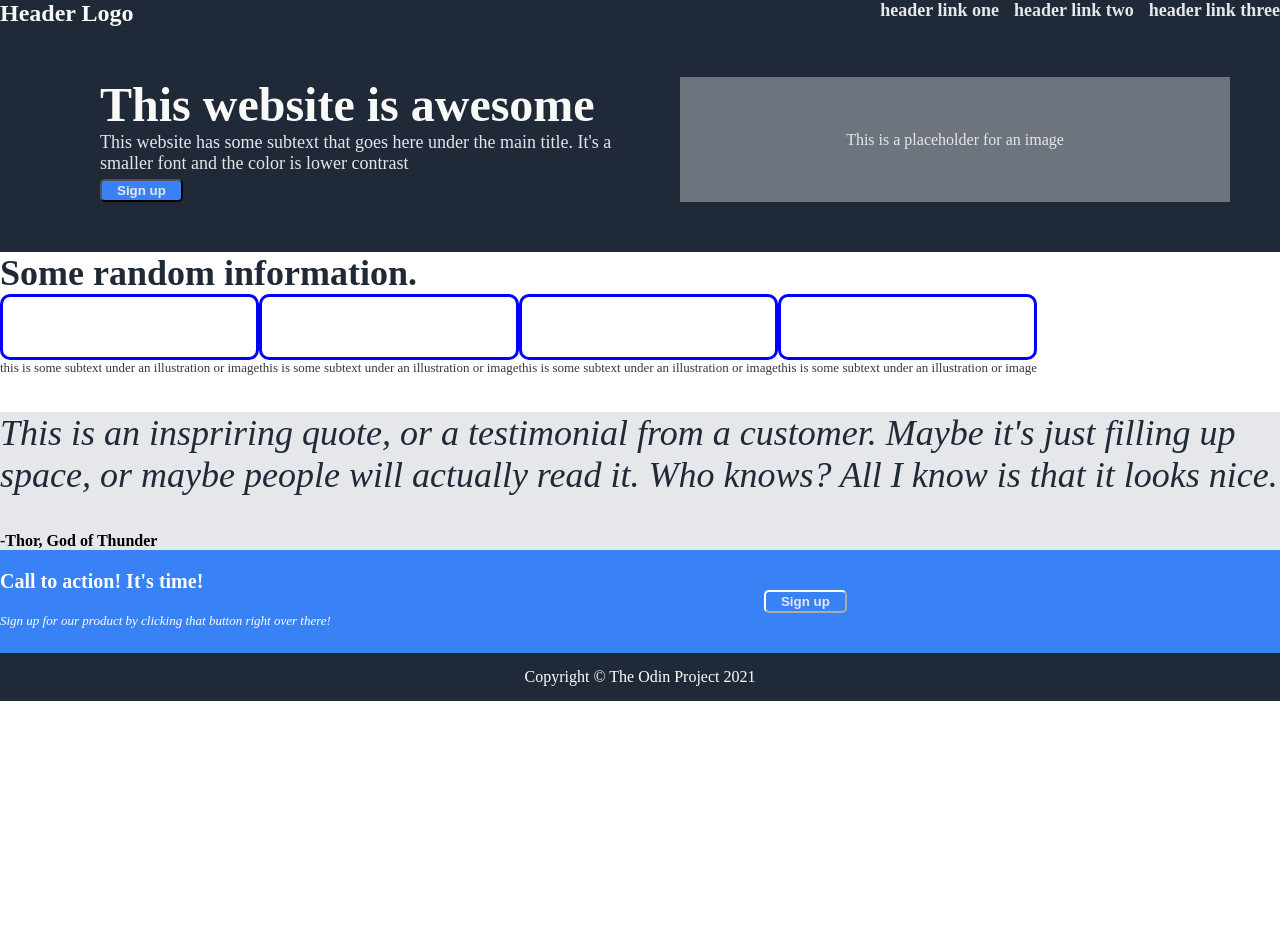
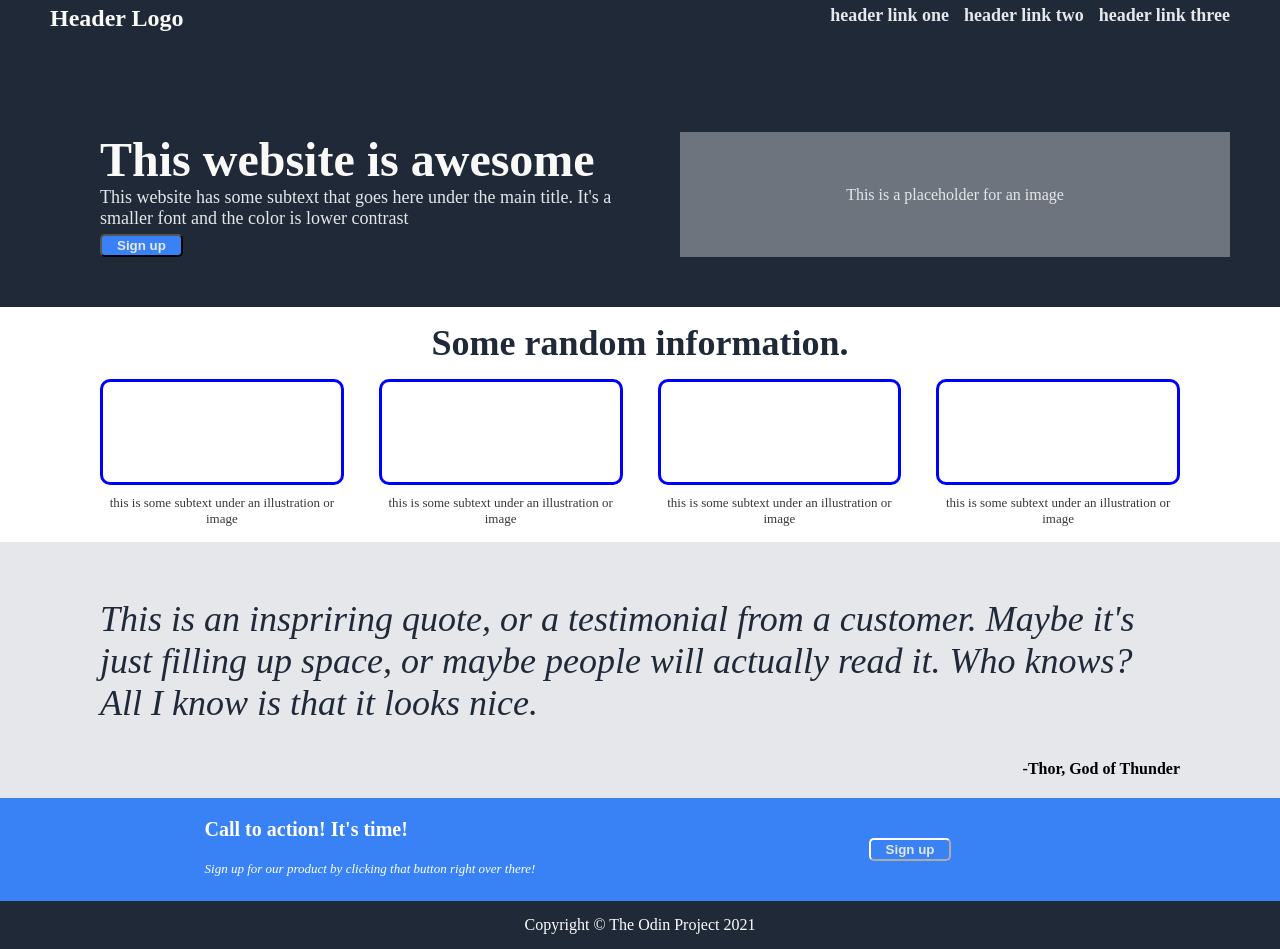
Before and after one commit to mcfidgi/Landing-Page, a plain HTML site: page index.html in a window 1280 px wide. Before the commit the page ends 800 px from the top, so only its background shows below. Drawn offline with Linux system fonts and the light colour scheme.

Commit message:
Fine-tune flexboxes, make everything look pretty good. This is a good foundation to build off of.

```diff
--- a/style.css
+++ b/style.css
@@ -17,6 +17,8 @@ h2 {
     flex: 1;
     margin: 0%;
     justify-content: space-between;
+    padding: 50px;
+    padding-top: 5px;
 }
 
 .HeaderRight {
@@ -109,16 +111,30 @@ h4 {
     color: #1F2937;
     font-size: 36px;
     font-weight: 800;
+    display: flex;
+    flex: 1;
+    justify-content: center;
+    padding: 15px
 }
 
 .SecondSection {
     color:  blue;
     display: flex;
     flex: 1;
+    margin-left: 100px;
+    margin-right: 100px;
+    gap: 35px;
+    text-align: center;
+    padding-bottom: 15px;
+
 }
 
 .ImageSubsection {
     color:  blue;
+    display: flex;
+    flex: 1;
+    flex-direction: column;
+    justify-self: center;
 }
 
 .ImageSpot {
@@ -126,7 +142,8 @@ h4 {
     border-radius: 10px;
     border-style: solid;
     border-width: small;
-    padding: 30px ;
+    padding: 50px ;
+    margin-bottom: 10px;
 }
 
 .ImageText {
@@ -137,6 +154,10 @@ h4 {
 .ThirdSection {
     color:  blue;
     background-color: #E5E7EB;
+    padding: 20px;
+    padding-left: 100px;
+    padding-right: 100px;
+
 }
 
 p {
@@ -150,6 +171,7 @@ p {
 .QuoteAttribute {
     color:  black;
     font-weight: bold;
+    text-align: right;
 }
 
 .FourthSection {
@@ -157,16 +179,23 @@ p {
     display: flex;
     flex: 1;
     background-color: #3882f6;
+    padding-left: 100px;
+    padding-right: 100px;
+    justify-content: space-evenly;
 
 }
 
 .BlueBox {
     color:  white;
     background-color: #3882f6;
+    display: flex;
+    flex: 1;
+    justify-content: center;
 }
 
 .LeftSide2 {
     color:  white;
+
 }
 
 h3 {
@@ -194,7 +223,7 @@ h3 {
     border-color: white;
     border-radius: 5px;
     font-weight: bold;
-    margin: 40px;
+       margin: 40px;
     padding: 2px;
     padding-left: 15px;
     padding-right: 15px;
```
